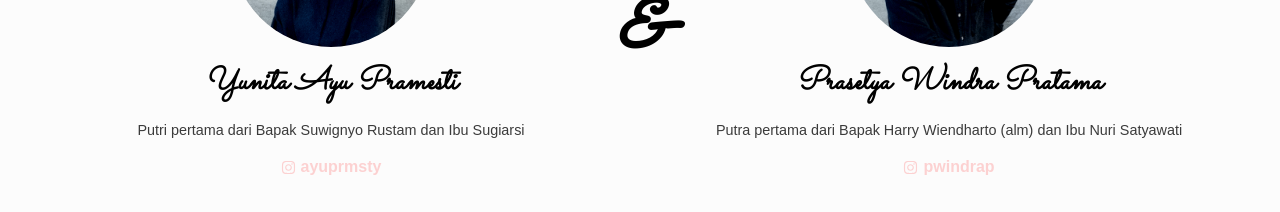
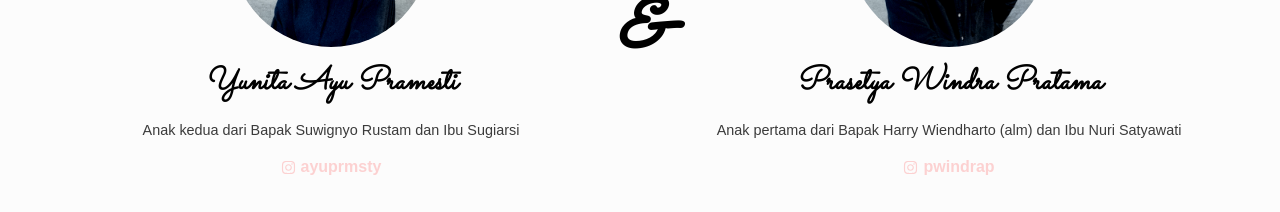
Before and after one commit to pwindrap18/ayu-windra-web, a React (Create React App) app: page /announcement in a window 1280 px wide. Shown: the part 1240-1452 px from the top of the page. Built offline with nearby package versions, Linux system fonts and the light colour scheme; no server answers; the database is empty; a web font is replaced by a local one.

Commit message:
fix text

```diff
--- a/src/components/Mempelai.js
+++ b/src/components/Mempelai.js
@@ -27,7 +27,7 @@ const Mempelai = () => {
           <Fade bottom>
             <img src={ImageAyu} alt="ayu" />
             <h3>Yunita Ayu Pramesti</h3>
-            <p>Putri pertama dari Bapak Suwignyo Rustam dan Ibu Sugiarsi</p>
+            <p>Anak kedua dari Bapak Suwignyo Rustam dan Ibu Sugiarsi</p>
             <InstaWrapper>
               <a
                 href="https://www.instagram.com/ayuprmsty/"
@@ -52,7 +52,7 @@ const Mempelai = () => {
             <img src={ImageWindra} alt="windra" />
             <h3>Prasetya Windra Pratama</h3>
             <p>
-              Putra pertama dari Bapak Harry Wiendharto (alm) dan Ibu Nuri
+              Anak pertama dari Bapak Harry Wiendharto (alm) dan Ibu Nuri
               Satyawati
             </p>
             <InstaWrapper>
```
